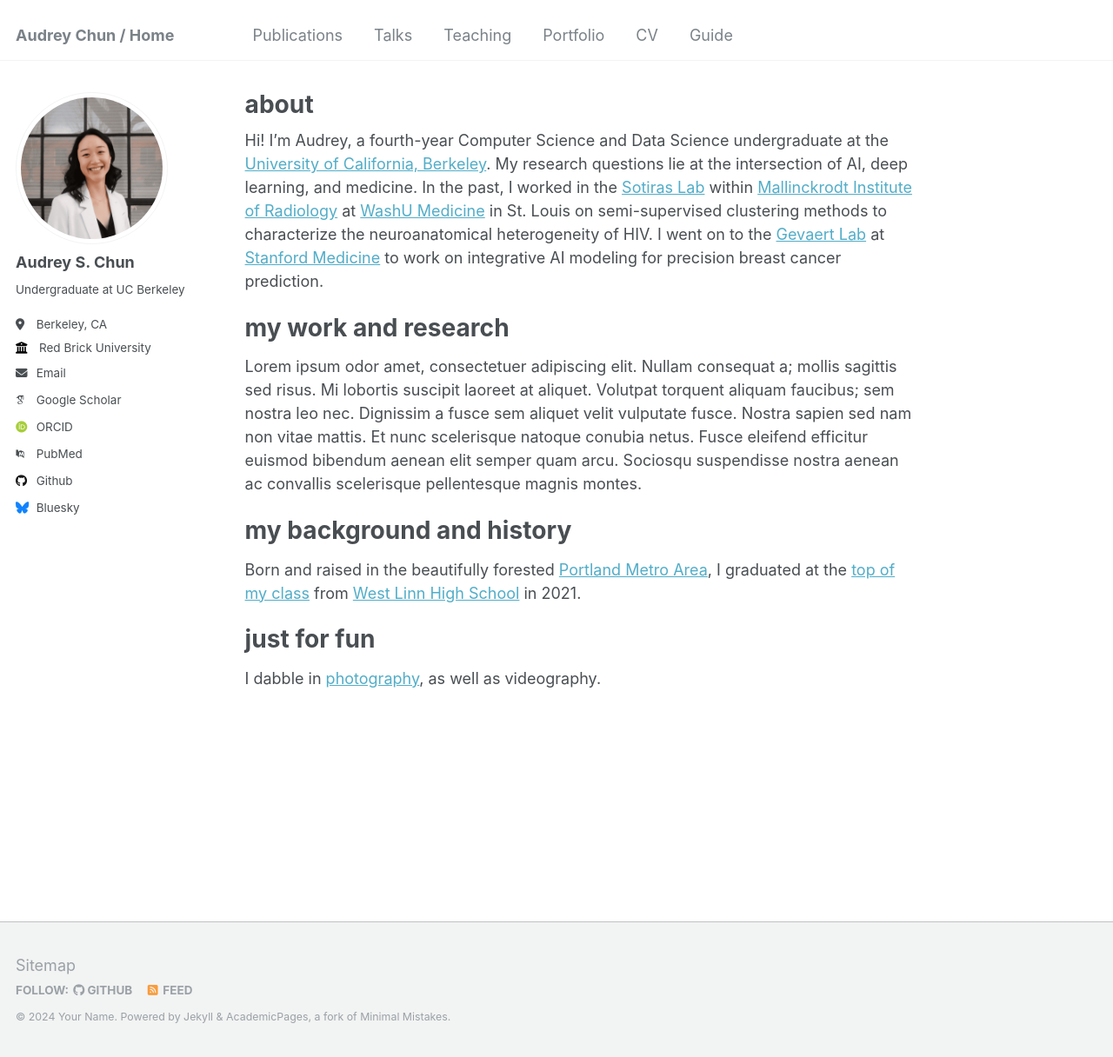
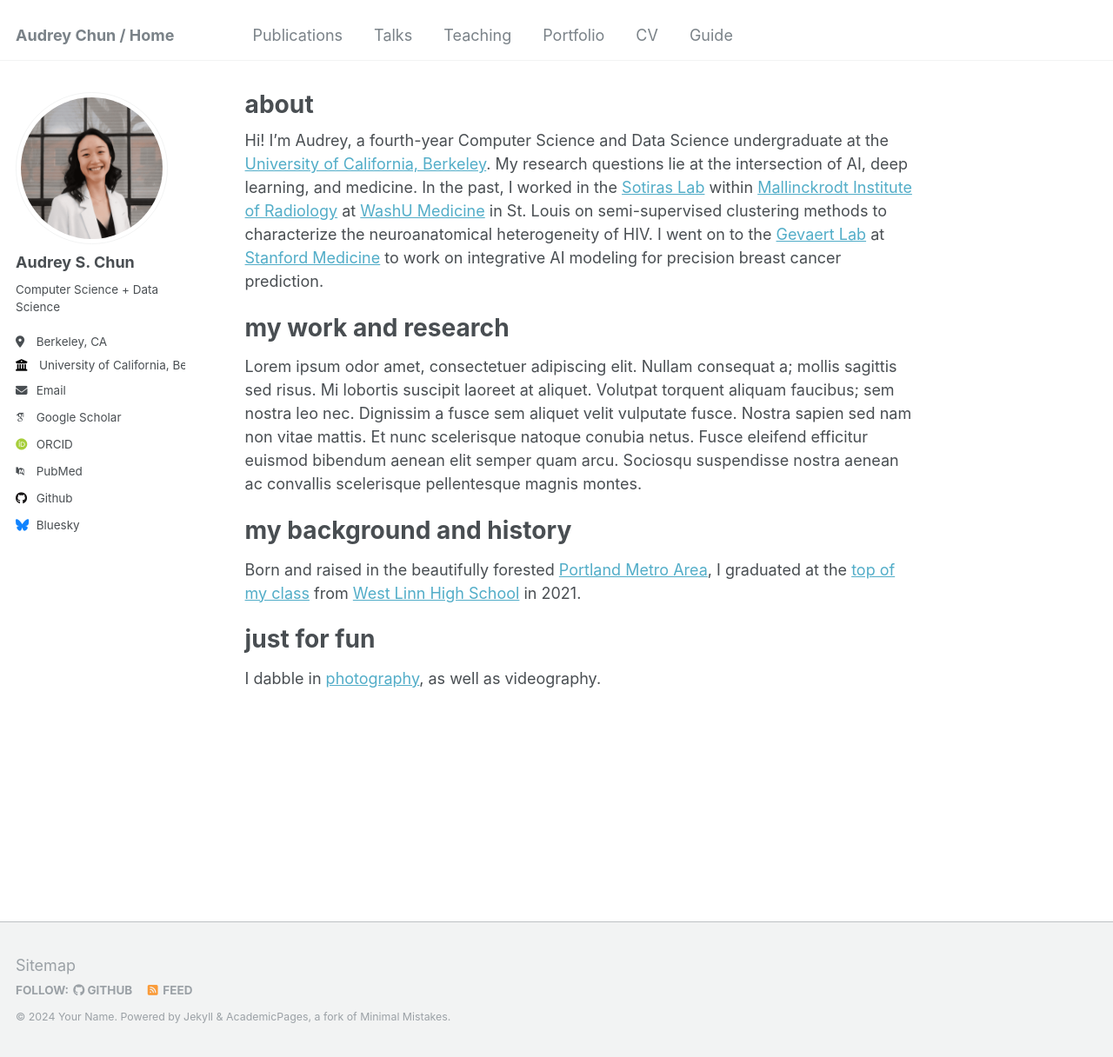
Before and after one commit to audreychun/audreychun.github.io, a Jekyll site: the page built from _pages/about.md, in a window 1280 px wide and 1216 px high. Shown: the whole window at 87% size. Built offline with Jekyll 4.4.1, drawn with Linux system fonts in a browser that asks for light colours; some web fonts are replaced.

Commit message:
Update _config.yml

```diff
--- a/_config.yml
+++ b/_config.yml
@@ -24,9 +24,9 @@ author:
   avatar           : "profile3.png"
   name             : "Audrey S. Chun"
   pronouns         : # example: "she/her"
-  bio              : "Undergraduate at UC Berkeley"
+  bio              : "Computer Science + Data Science"
   location         : "Berkeley, CA"
-  employer         : "Red Brick University"
+  employer         : "University of California, Berkeley"
   uri              : # URL
   email            : "audreychun@berkeley.edu"
 
```
